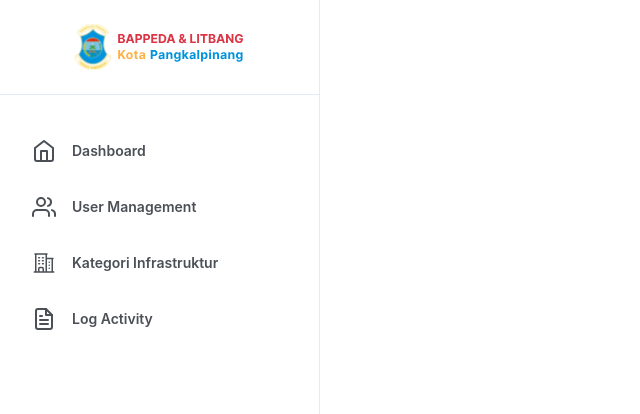
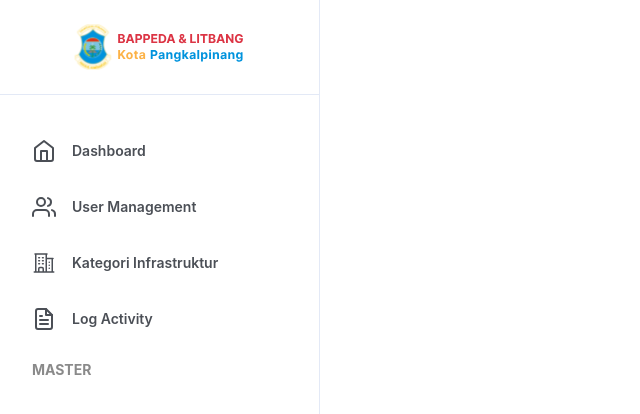
Before and after one commit to fajrihulvi/gis-infrastruktur, a React (Vite) app: page /admin/dashboard in a window 1280 px wide. Shown: the top 414 px of the page, without its empty margins (0-640 px from the left). Built offline with nearby package versions, Linux system fonts and the light colour scheme.

Commit message:
🔨 refactor(AdminSidebar.jsx): refactor SidebarContent component to filter adminMenu based on group property 🔨 refactor(AdminSidebar.jsx): refactor SideDrawer component to improve code readability and formatting

```diff
--- a/src/components/Sidebar/AdminSidebar.jsx
+++ b/src/components/Sidebar/AdminSidebar.jsx
@@ -1,31 +1,39 @@
-import {
-  VStack,
-  Box,
-  Image,
-  Center,
-} from "@chakra-ui/react";
+import { VStack, Box, Image, Center, Text } from "@chakra-ui/react";
 
 import Logo from "../../assets/logo-alt.svg";
 
-import adminMenu from '../../statics/adminMenu';
+import adminMenu from "../../statics/adminMenu";
 import SidebarItem from "../SidebarItem";
 
-
 const SidebarContent = () => {
-
+  const menuMaster = adminMenu.filter((res) => res.group === "master");
+  const defaultMenu = adminMenu.filter((res) => res.group !== "master");
   return (
     <VStack alignItems="flex-start" w={`100%`}>
-      {
-        adminMenu.map((menu, i) => (
-          <SidebarItem icon={menu.icon} label={menu.label} url={menu.url} key={i} />
-        ))
-      }
+      {defaultMenu.map((menu, i) => (
+        <SidebarItem
+          icon={menu.icon}
+          label={menu.label}
+          url={menu.url}
+          key={i}
+        />
+      ))}
+      <Box width={"100%"}  my={2} px={"2rem"}>
+        <Text color={'#8A8A8A'} fontWeight={'bold'} textTransform={'uppercase'} fontSize={'14px'}>Master</Text>
+      </Box>
+      {menuMaster.map((menu, i) => (
+        <SidebarItem
+          icon={menu.icon}
+          label={menu.label}
+          url={menu.url}
+          key={i}
+        />
+      ))}
     </VStack>
   );
 };
 
 const SideDrawer = () => {
-
   return (
     <Box zIndex={9}>
       <Box
@@ -35,10 +43,15 @@ const SideDrawer = () => {
         borderRight={`1px`}
         borderColor={`#E3E9F6`}
       >
-        <Center padding={`1.5rem`} borderBottom={`1px`} borderColor={`#E3E9F6`} marginBottom={`2rem`}>
+        <Center
+          padding={`1.5rem`}
+          borderBottom={`1px`}
+          borderColor={`#E3E9F6`}
+          marginBottom={`2rem`}
+        >
           <Image align={"center"} src={Logo} />
         </Center>
-        <SidebarContent/>
+        <SidebarContent />
       </Box>
     </Box>
   );
```
